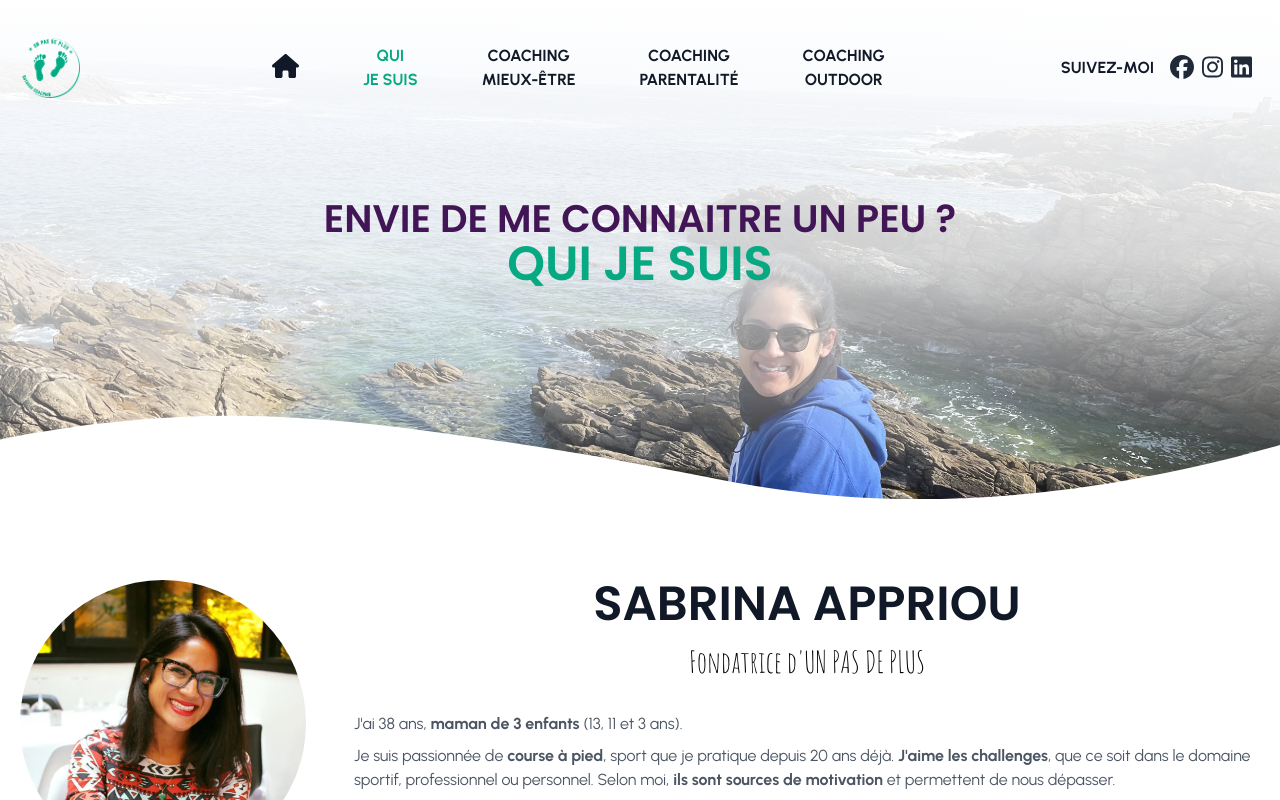
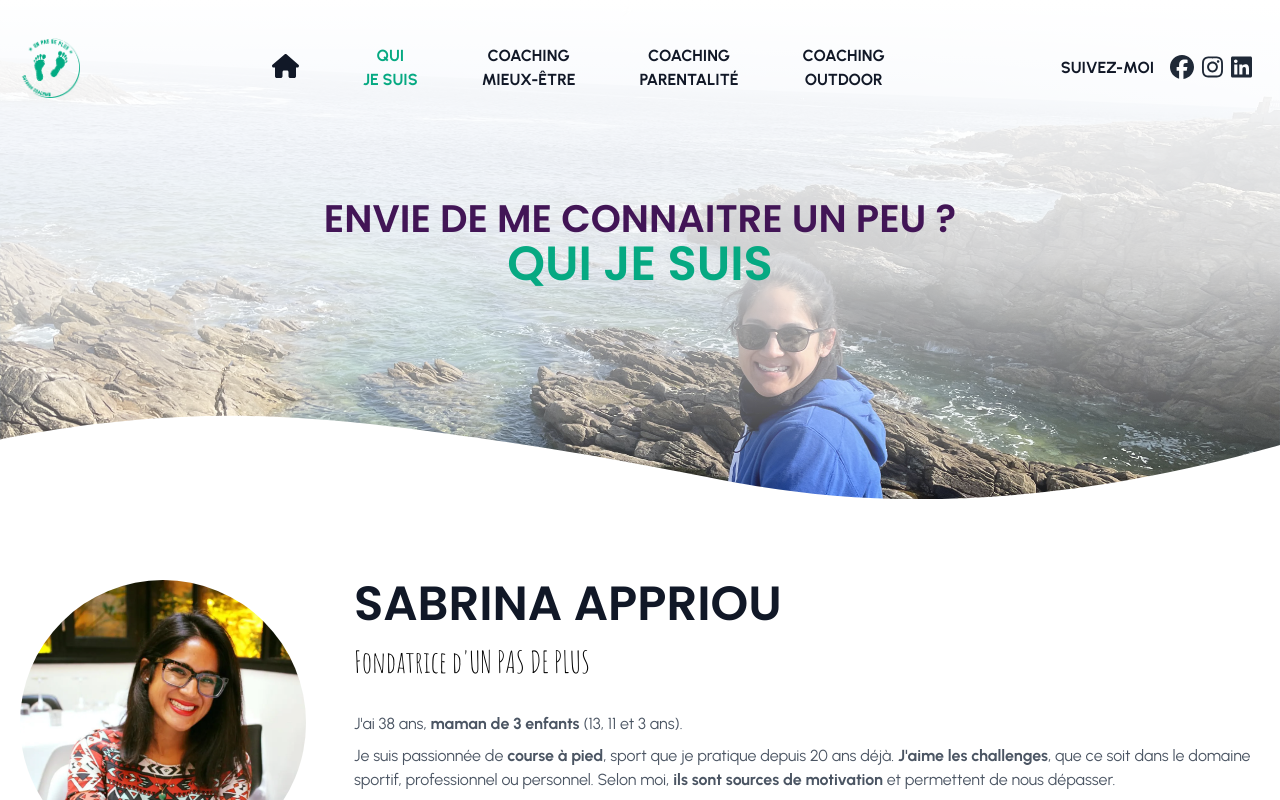
Before and after one commit to antoinebollinger/unpasdeplus-coaching, a Next.js app: page /about in a window 1280 px wide. Shown: the top 800 px of the page. Built offline with nearby package versions, Linux system fonts and the light colour scheme.

Commit message:
💄 text align

```diff
--- a/sections/about/intro.js
+++ b/sections/about/intro.js
@@ -26,7 +26,7 @@ export default function Intro() {
                         />
                     </div>
                     <div className="w-full md:w-3/4 md:pl-6">
-                        <div className="handwrite mb-8 text-center text-md-left">
+                        <div className="handwrite mb-8 text-center md:text-start">
                             <h4 className="title uppercase">Sabrina Appriou</h4>
                             <h5 className="text-3xl text-md-5xl">
                                 Fondatrice d'UN PAS DE PLUS
```
